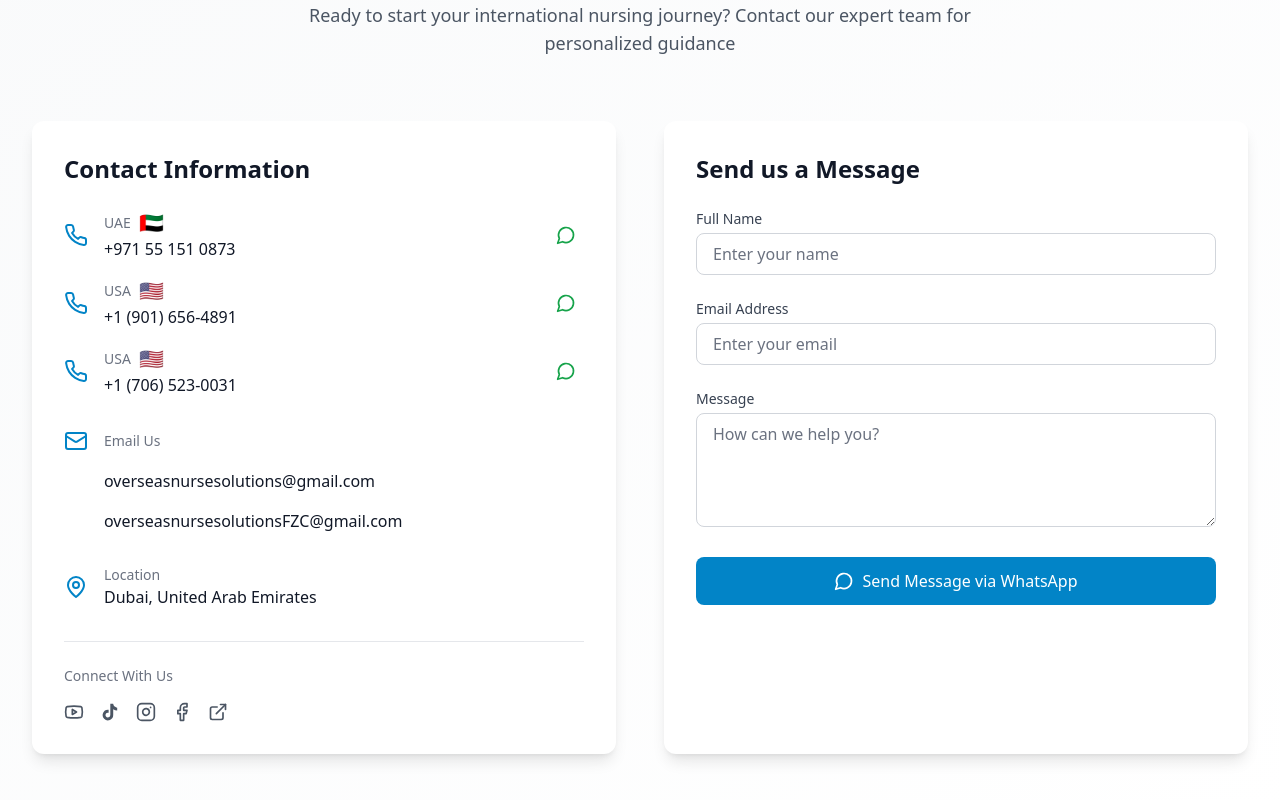
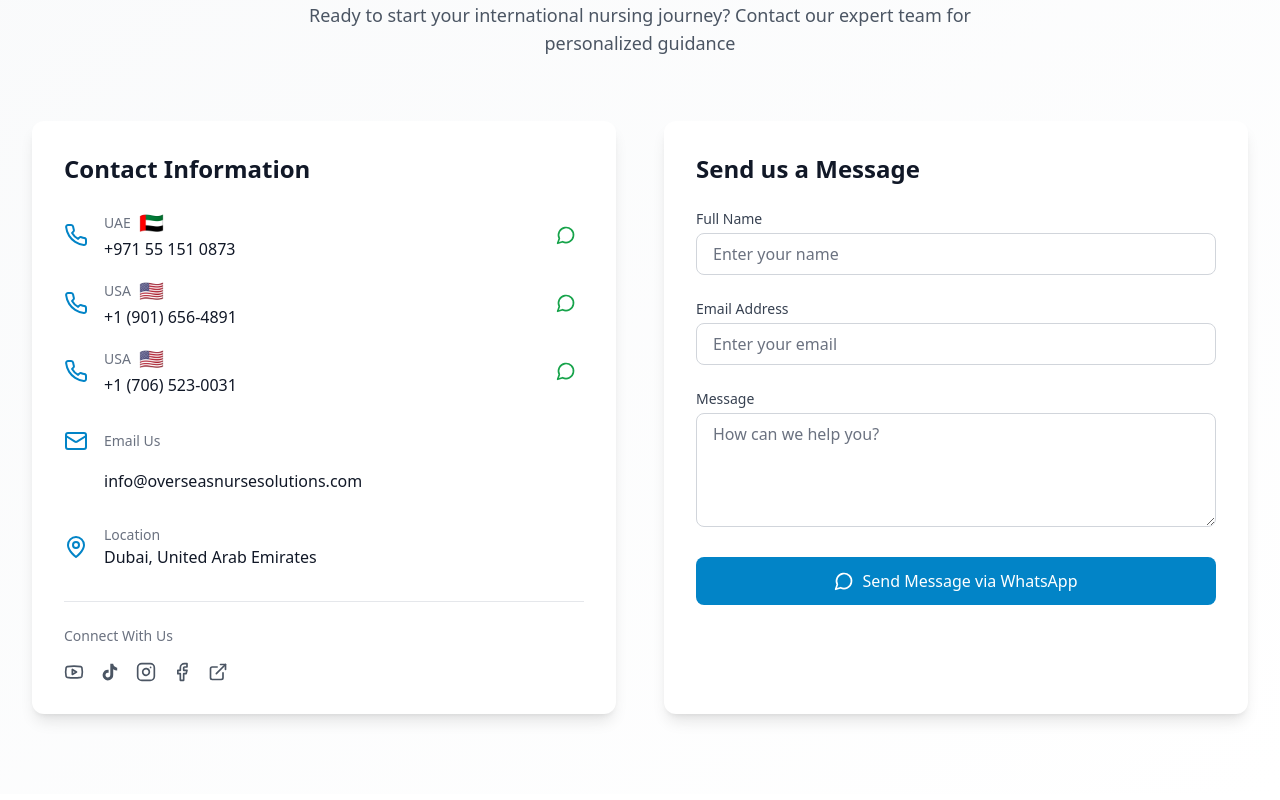
Before and after one commit to Abdulqadir579/project, a React (Vite) app: page / in a window 1280 px wide. Shown: the part 4826-5626 px from the top of the page. Built offline with nearby package versions, Linux system fonts and the light colour scheme.

Commit message:
Update Contact.tsx

```diff
--- a/src/components/Contact.tsx
+++ b/src/components/Contact.tsx
@@ -12,8 +12,7 @@ export function Contact() {
 
   const whatsappNumber = "971551510873";
   const emails = [
-    'overseasnursesolutions@gmail.com',
-    'overseasnursesolutionsFZC@gmail.com'
+    'info@overseasnursesolutions.com',
   ];
 
   const handleSubmit = (e: React.FormEvent) => {
```
